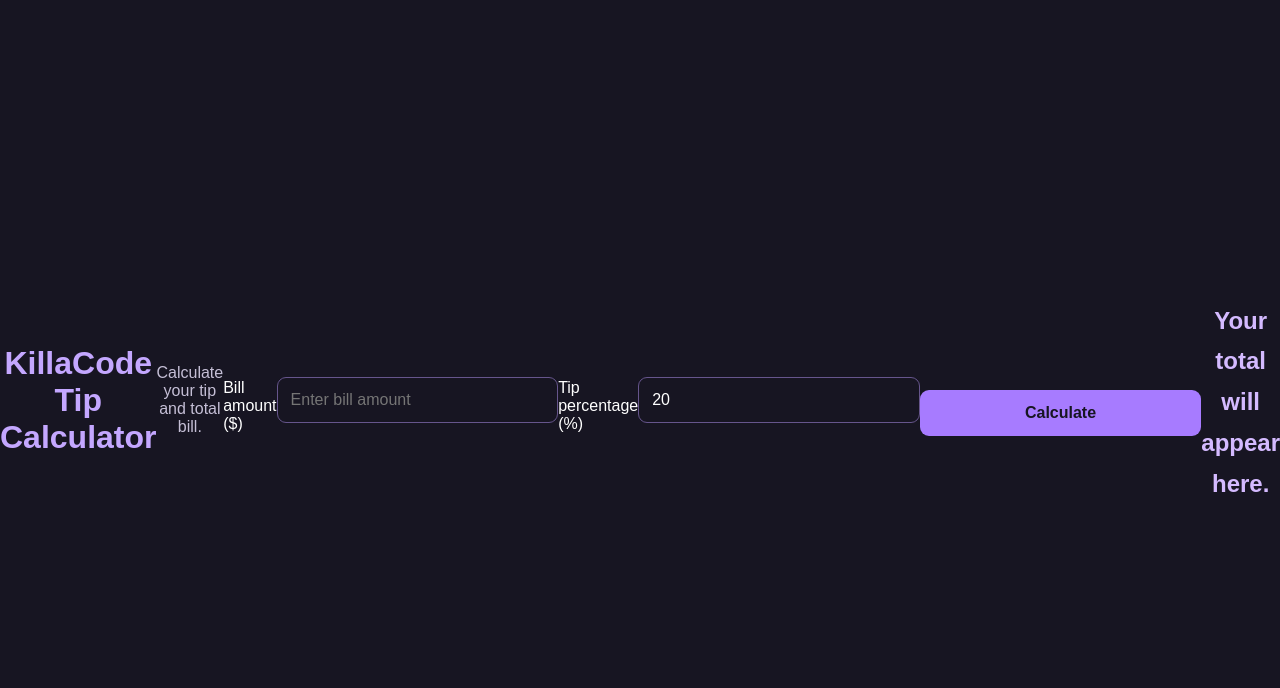
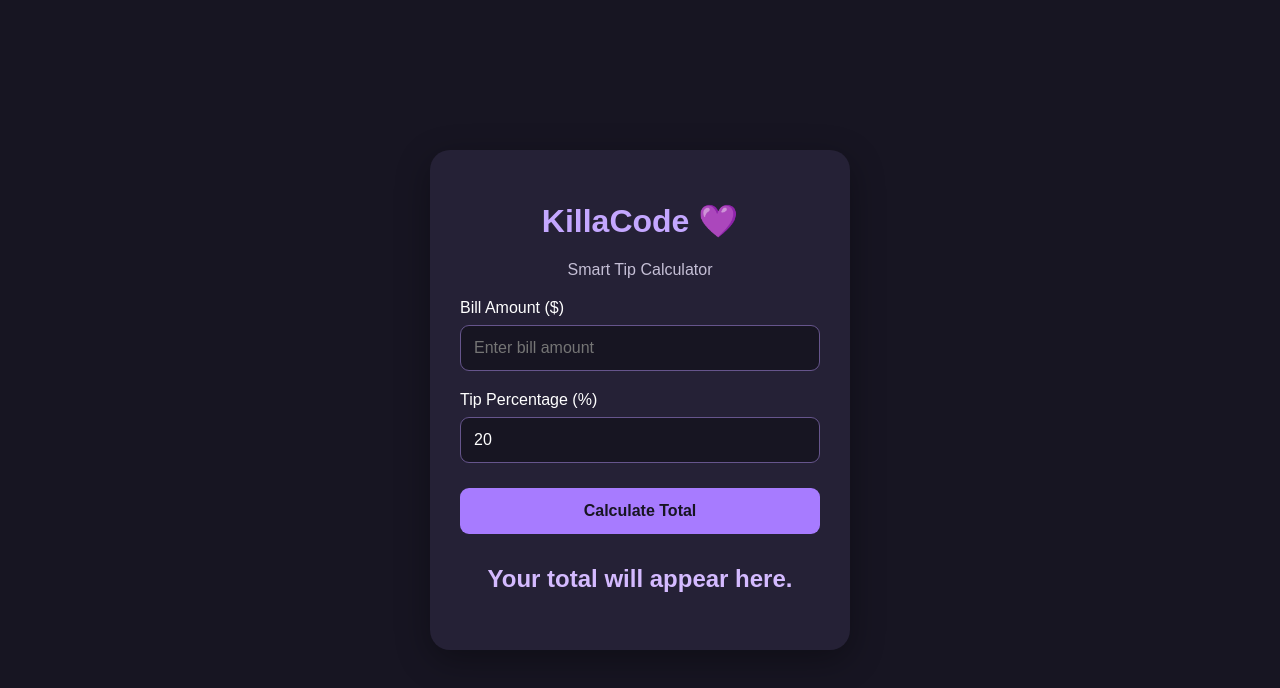
Before and after one commit to killa06h-collab/KillaCode-Portfolio, a plain HTML site: page index.html in a window 1280 px wide. Drawn offline with Linux system fonts and the light colour scheme.

Commit message:
Refactor tip calculator UI and validation logic
Updated the layout and functionality of the tip calculator. Improved input validation and enhanced user interface elements.

```diff
--- a/index.html
+++ b/index.html
@@ -7,38 +7,49 @@
   <title>KillaCode Tip Calculator</title>
   <link rel="stylesheet" href="style.css">
 </head>
+
 <body>
-  <h1>KillaCode Tip Calculator</h1>
-  <p>Calculate your tip and total bill.</p>
 
-  <label for="bill">Bill amount ($)</label>
-  <input type="number" id="bill" placeholder="Enter bill amount">
+  <main class="calculator">
 
-  <label for="tip">Tip percentage (%)</label>
-  <input type="number" id="tip" value="20">
+    <h1>KillaCode 💜</h1>
+    <p>Smart Tip Calculator</p>
 
-  <button onclick="calculateTip()">Calculate</button>
+    <label for="bill">Bill Amount ($)</label>
+    <input type="number" id="bill" placeholder="Enter bill amount" min="0" step="0.01">
 
-  <h2 id="result">Your total will appear here.</h2>
+    <label for="tip">Tip Percentage (%)</label>
+    <input type="number" id="tip" value="20" min="0" max="100">
+
+    <button onclick="calculateTip()">Calculate Total</button>
+
+    <h2 id="result">Your total will appear here.</h2>
+
+  </main>
 
   <script>
     function calculateTip() {
+
       const bill = Number(document.getElementById("bill").value);
       const tip = Number(document.getElementById("tip").value);
 
-      if (bill <= 0 || tip < 0) {
-        document.getElementById("result").textContent =
-          "Please enter valid amounts.";
+      const result = document.getElementById("result");
+
+      if (!Number.isFinite(bill) || !Number.isFinite(tip) ||
+          bill <= 0 || tip < 0 || tip > 100) {
+
+        result.textContent = "Please enter valid amounts.";
         return;
       }
 
       const tipAmount = bill * (tip / 100);
       const total = bill + tipAmount;
 
-      document.getElementById("result").textContent =
+      result.innerHTML =
         "Tip: $" + tipAmount.toFixed(2) +
-        " | Total: $" + total.toFixed(2);
+        "<br>Total: $" + total.toFixed(2);
     }
   </script>
+
 </body>
 </html>
```
